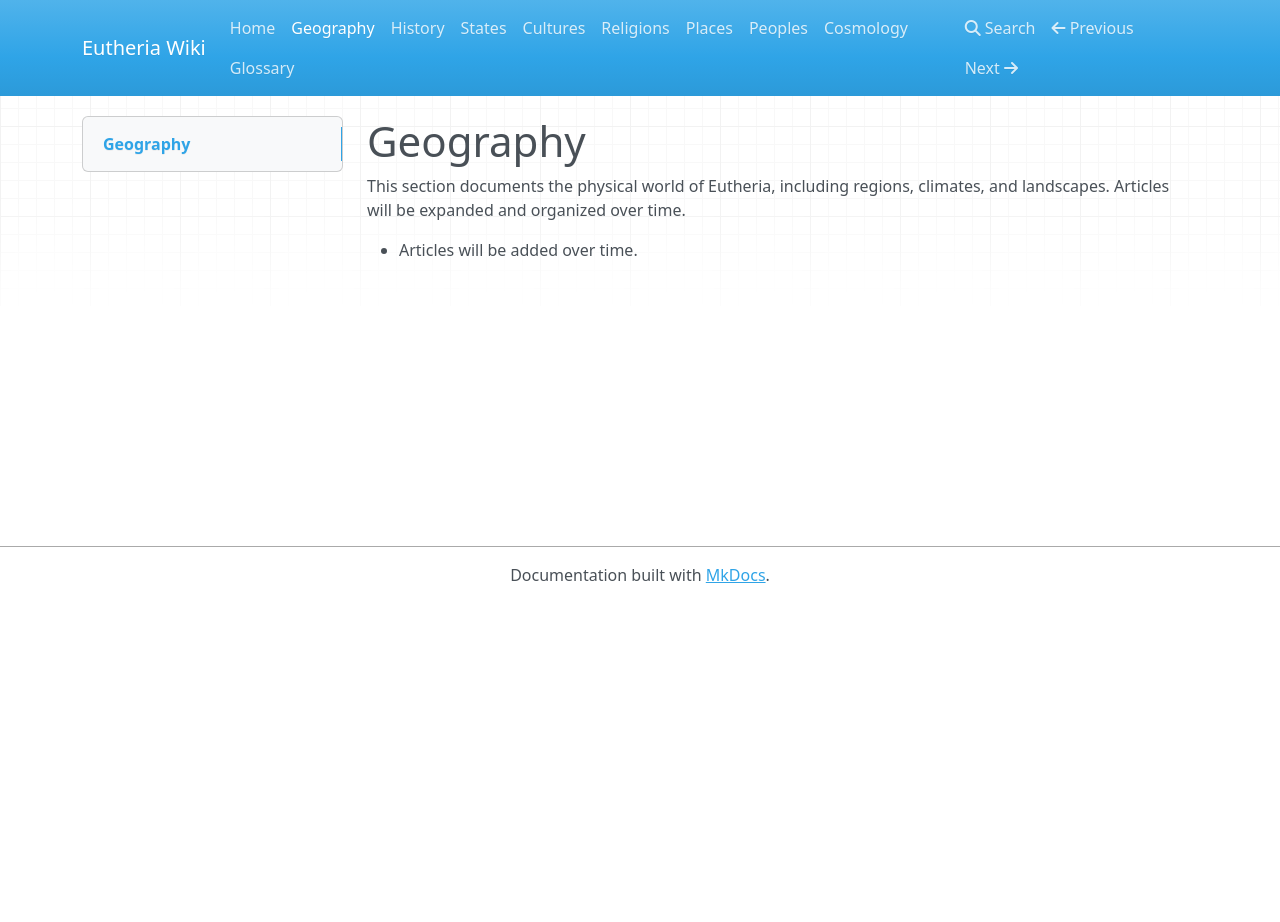
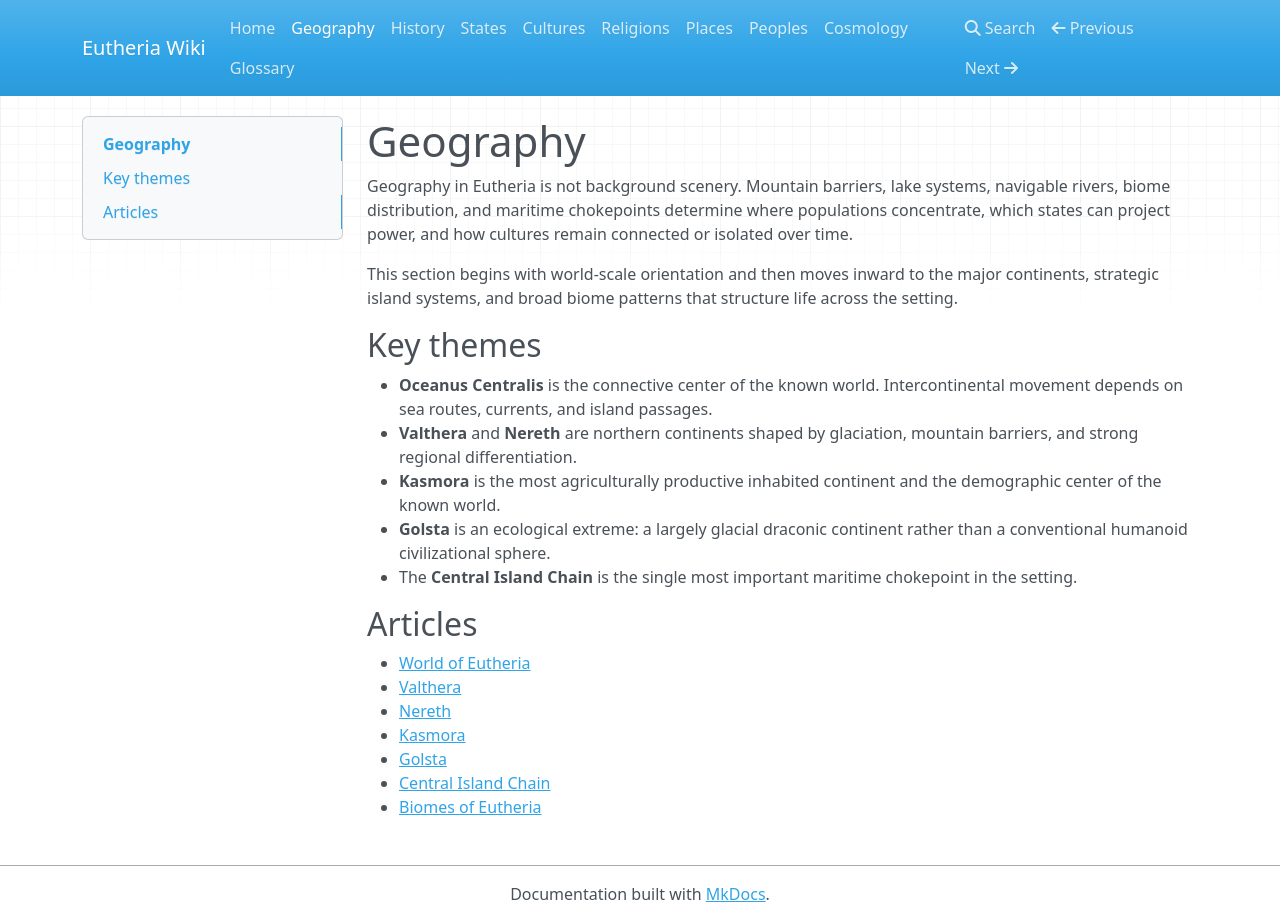
Before and after one commit to strigoi73-sudo/EutheriaWiki, an MkDocs documentation site: the page built from wiki/geography/index.md, in a window 1280 px wide and 922 px high. Built offline with MkDocs 1.6.1, drawn with Linux system fonts in a browser that asks for light colours; nearby versions of some CDN libraries.

Commit message:
First wiki tone pass: homepage, geography landing page, Likia, and Rawranism

```diff
--- a/wiki/geography/index.md
+++ b/wiki/geography/index.md
@@ -1,6 +1,23 @@
 # Geography
 
-This section documents the physical world of Eutheria, including regions, climates, and landscapes.
-Articles will be expanded and organized over time.
+Geography in Eutheria is not background scenery. Mountain barriers, lake systems, navigable rivers, biome distribution, and maritime chokepoints determine where populations concentrate, which states can project power, and how cultures remain connected or isolated over time.
 
-- Articles will be added over time.
+This section begins with world-scale orientation and then moves inward to the major continents, strategic island systems, and broad biome patterns that structure life across the setting.
+
+## Key themes
+
+- **Oceanus Centralis** is the connective center of the known world. Intercontinental movement depends on sea routes, currents, and island passages.
+- **Valthera** and **Nereth** are northern continents shaped by glaciation, mountain barriers, and strong regional differentiation.
+- **Kasmora** is the most agriculturally productive inhabited continent and the demographic center of the known world.
+- **Golsta** is an ecological extreme: a largely glacial draconic continent rather than a conventional humanoid civilizational sphere.
+- The **Central Island Chain** is the single most important maritime chokepoint in the setting.
+
+## Articles
+
+- [World of Eutheria](world-of-eutheria.md)
+- [Valthera](valthera.md)
+- [Nereth](nereth.md)
+- [Kasmora](kasmora.md)
+- [Golsta](golsta.md)
+- [Central Island Chain](central-island-chain.md)
+- [Biomes of Eutheria](biomes-of-eutheria.md)
```
Also changed, not shown: wiki/index.md (+21 -2 lines), wiki/religions/rawranism.md (added, +51 -0 lines), wiki/states/likia.md (added, +59 -0 lines).
